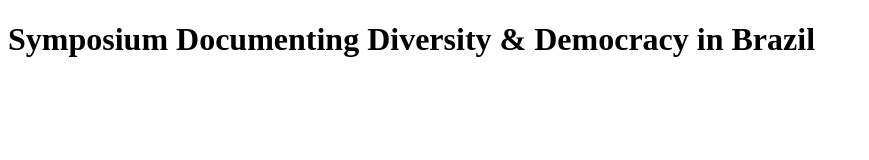
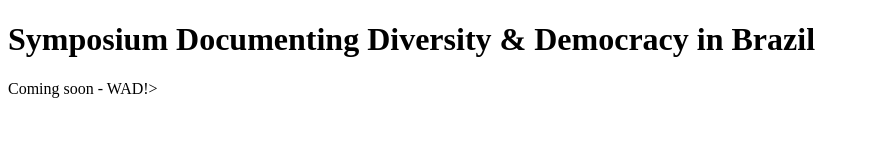
Before and after one commit to UMiamiLibraries/createbrazil, a plain HTML site: page index.html in a window 1280 px wide. Shown: the whole page, without its empty margins (0-869 px from the left). Drawn offline with Linux system fonts and the light colour scheme.

Commit message:
Update index.html

```diff
--- a/index.html
+++ b/index.html
@@ -9,5 +9,6 @@
   </head>
   <body>
     <h1>Symposium Documenting Diversity & Democracy in Brazil</h1>
+    <p>Coming soon - WAD!></p>
   </body>
 </html>
```
